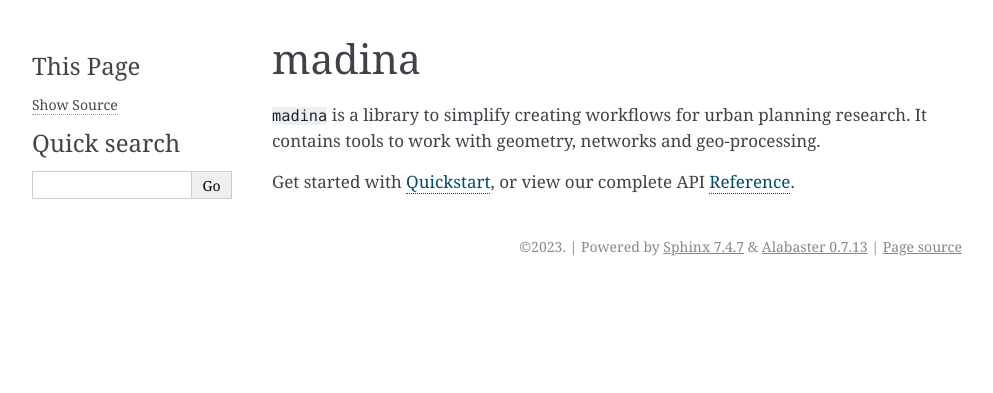
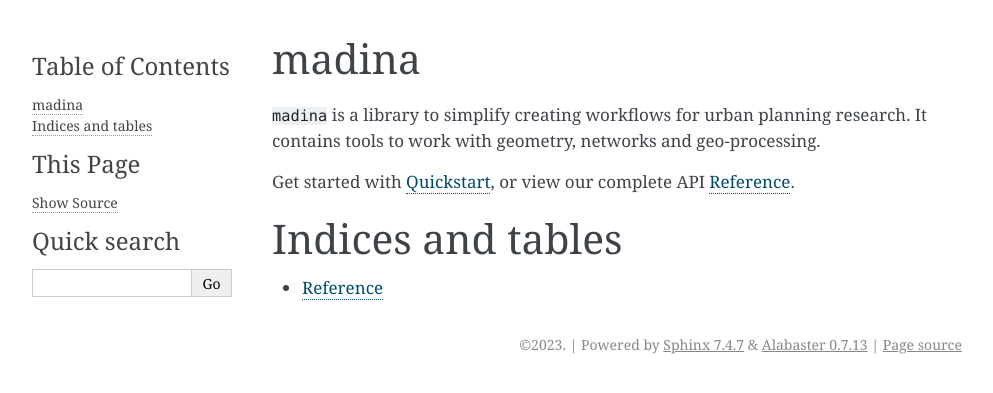
Before and after one commit to City-Form-Lab/madina, a Sphinx documentation site: the page built from docs/source/index.rst, in a window 1280 px wide. Shown: the top 393 px of the page, without its empty margins (148-1141 px from the left). Built offline with Sphinx 7.4.7, drawn with Linux system fonts in a browser that asks for light colours.

Commit message:
docs changes

```diff
--- a/docs/source/conf.py
+++ b/docs/source/conf.py
@@ -7,7 +7,7 @@
 # https://www.sphinx-doc.org/en/master/usage/configuration.html#project-information
 import os
 import sys
-sys.path.insert(0, os.path.abspath("../../madina"))
+sys.path.insert(0, os.path.abspath("../../madina/"))
 
 project = 'madina'
 copyright = '2023'
--- a/docs/source/index.rst
+++ b/docs/source/index.rst
@@ -9,3 +9,8 @@ madina
 It contains tools to work with geometry, networks and geo-processing.
 
 Get started with :doc:`quickstart`, or view our complete API :doc:`reference`.
+
+
+Indices and tables
+==================
+* :doc:`reference`
--- a/docs/source/quickstart.rst
+++ b/docs/source/quickstart.rst
@@ -6,8 +6,8 @@ run analysis on it using madina's Urban Network Analysis toolkit.
 
 First, make sure that:
 
-- madina is :ref:`installed <install>`
-- madina is :ref:`up-to-date <updates>`
+- madina is installed
+- madina is up-to-date
 
 Let's start by exploring some simple examples.
 
--- a/docs/source/reference.rst
+++ b/docs/source/reference.rst
@@ -1,5 +1,5 @@
 Reference
 ==================================
 
-.. automodule:: modulename
+.. automodule:: madina
      :members:
```
